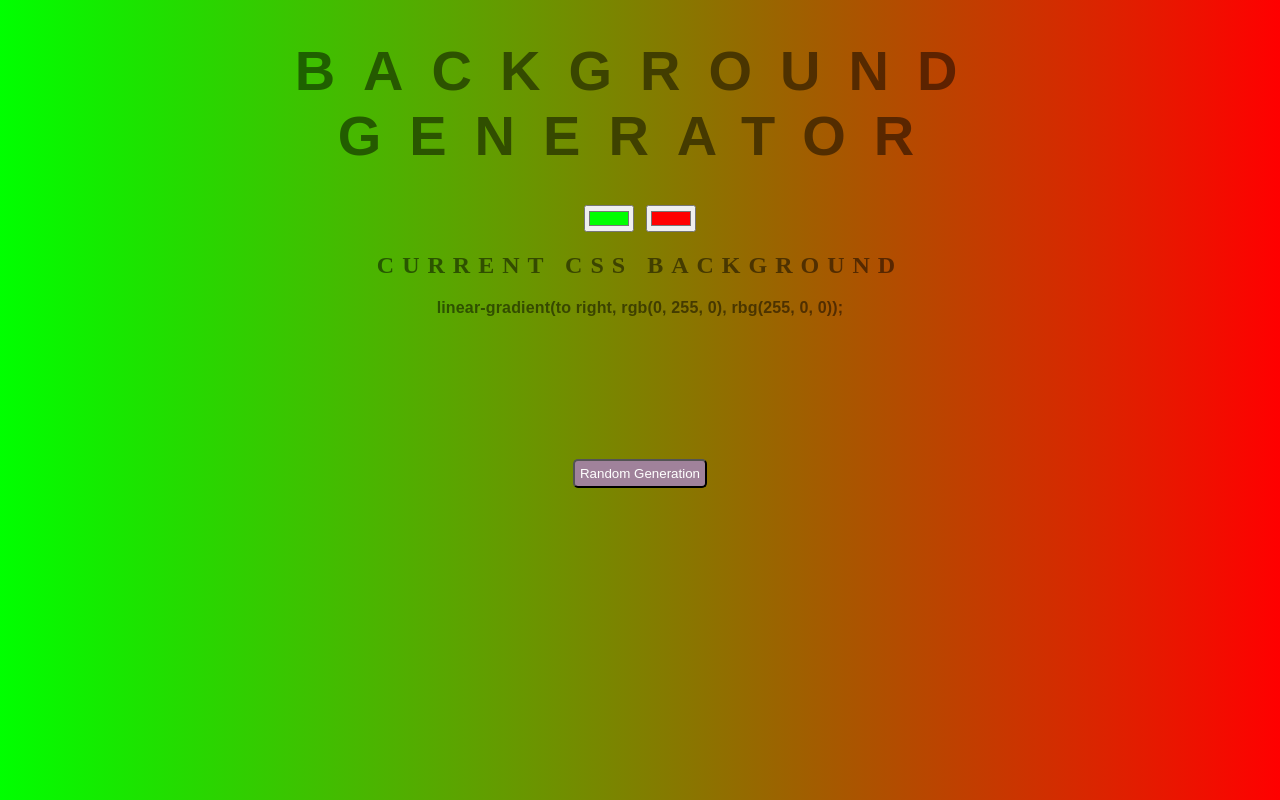
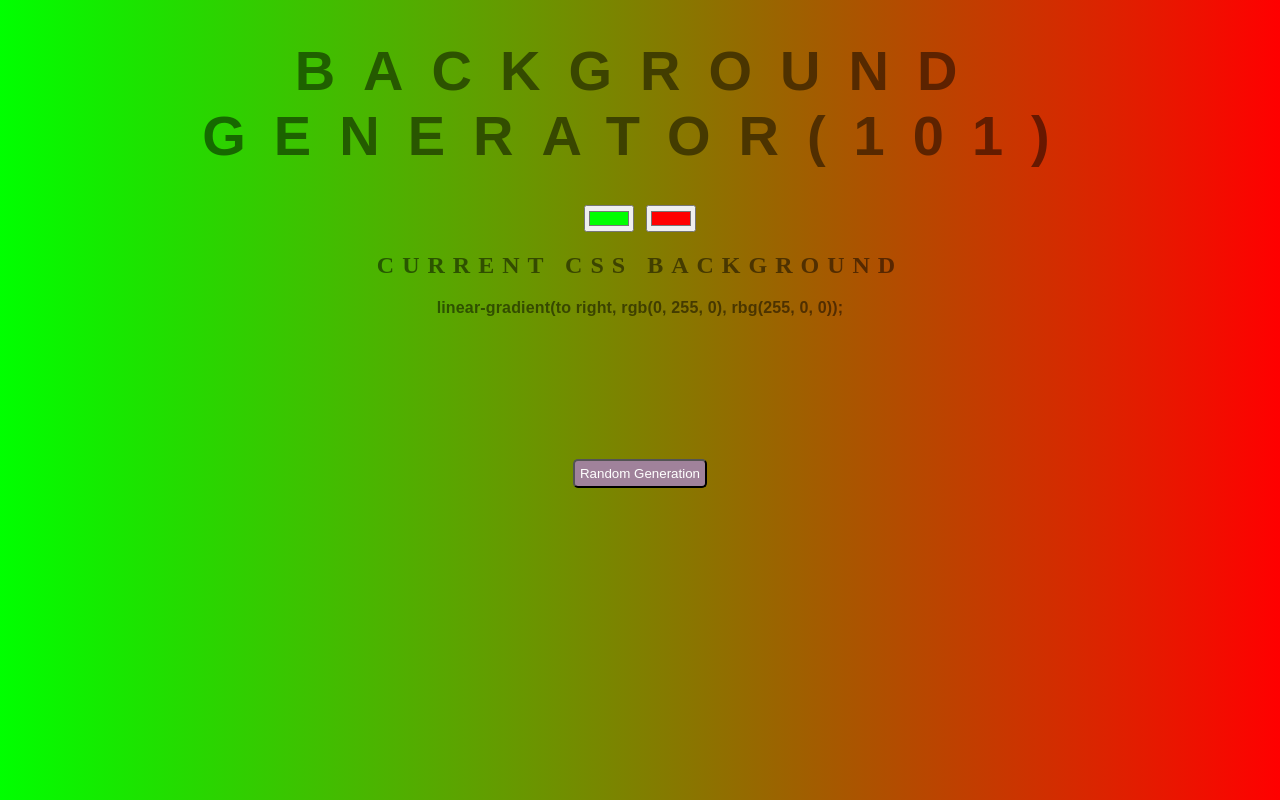
Before and after one commit to e-jessie/Background_Generator, a plain HTML site: page index.html in a window 1280 px wide. Drawn offline with Linux system fonts and the light colour scheme.

Commit message:
Changing Title

```diff
--- a/index.html
+++ b/index.html
@@ -8,7 +8,7 @@
 </head>
 <body id="gradient">
 
-	<h1>Background Generator</h1>
+	<h1>Background Generator(101)</h1>
 	<input class="color1" type="color" name="color1" value="#00FF00">
 	<input class="color2" type="color" name="color2" value="#FF0000">
 	<h2>Current CSS Background</h2>
```
